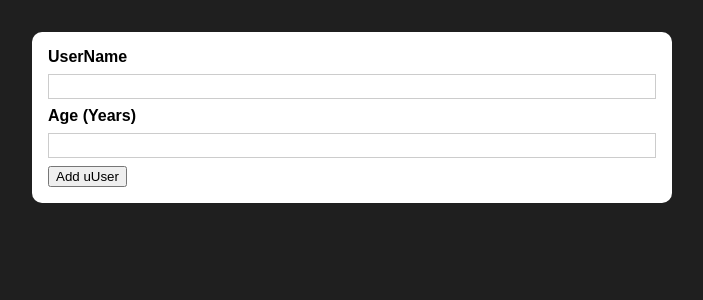
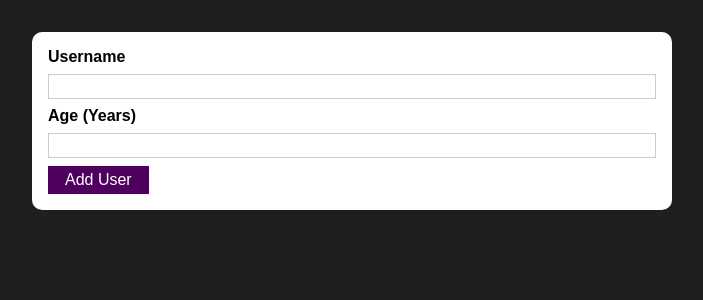
Before and after one commit to binarypsilocybin/user-app-training, a React (Create React App) app: page / in a window 1280 px wide. Shown: the top 300 px of the page, without its empty margins (288-991 px from the left). Built offline with nearby package versions, Linux system fonts and the light colour scheme.

Commit message:
New button submission

```diff
--- /dev/null
+++ b/src/components/UI/Button.js
@@ -0,0 +1,17 @@
+import React from "react";
+
+import classes from "./Button.module.css";
+
+const Button = (props) => {
+  return (
+    <button
+      className={classes.button}
+      type={props.type || "button"}
+      onClick={props.onClick}
+    >
+      {props.children}
+    </button>
+  );
+};
+
+export default Button;
--- /dev/null
+++ b/src/components/UI/Button.module.css
@@ -0,0 +1,18 @@
+.button {
+  font: inherit;
+  border: 1px solid #4f005f;
+  background: #4f005f;
+  color: white;
+  padding: 0.25rem 1rem;
+  cursor: pointer;
+}
+
+.button:hover,
+.button:active {
+  background: #741188;
+  border-color: #741188;
+}
+
+.button:focus {
+  outline: none;
+}
--- a/src/components/Users/AddUser.js
+++ b/src/components/Users/AddUser.js
@@ -2,6 +2,7 @@
 import Card from "../UI/Card";
 
 import classes from "./AddUser.module.css";
+import Button from "../UI/Button";
 
 const AddUser = (props) => {
   const [enteredUsername, setEnteredUsername] = useState("");
@@ -10,6 +11,8 @@
   const addUserHandler = (event) => {
     event.preventDefault();
     console.log(enteredUsername, enteredAge);
+    setEnteredUsername("");
+    setEnteredAge("");
   };
 
   const usernameChangeHandler = (event) => {
@@ -22,11 +25,21 @@
   return (
     <Card className={classes.input}>
       <form onSubmit={addUserHandler}>
-        <label htmlFor="username">UserName</label>
-        <input id="username" type="text" onChange={usernameChangeHandler} />
+        <label htmlFor="username">Username</label>
+        <input
+          id="username"
+          type="text"
+          value={enteredUsername}
+          onChange={usernameChangeHandler}
+        />
         <label htmlFor="age">Age (Years)</label>
-        <input id="age" type="number" onChange={ageChangeHandler} />
-        <button type="submit">Add uUser</button>
+        <input
+          id="age"
+          type="number"
+          value={enteredAge}
+          onChange={ageChangeHandler}
+        />
+        <Button type="submit">Add User</Button>
       </form>
     </Card>
   );
```
